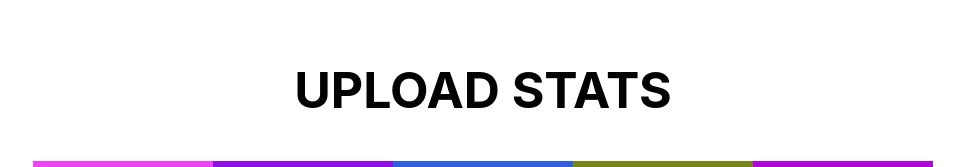
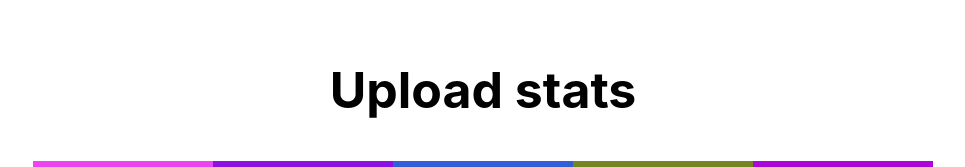
Before and after one commit to Ionytch/goit-react-hw-01-components, a React (Create React App) app: page / in a window 1280 px wide. Shown: the part 782-949 px from the top of the page, without its empty margins (157-1122 px from the left). Built offline with nearby package versions, Linux system fonts and the light colour scheme.

Commit message:
propTypes added

```diff
--- a/package.json
+++ b/package.json
@@ -37,5 +37,8 @@
       "last 1 firefox version",
       "last 1 safari version"
     ]
+  },
+  "devDependencies": {
+    "prop-types": "^15.8.1"
   }
 }
--- a/src/Friend/Friends.js
+++ b/src/Friend/Friends.js
@@ -1,6 +1,8 @@
 import { FriendCard } from "Friend/FriendCard";
 import { FriendsListStyle } from "./Friends.styled";
 import { ListFriend } from "./Friends.styled";
+import PropTypes from "prop-types";
+
 
 export const FriendList = ({ friends }) => {
     return (
@@ -11,3 +13,7 @@ export const FriendList = ({ friends }) => {
         </FriendsListStyle>
     )
 }
+
+FriendList.propTypes = {
+    friends: PropTypes.string.isRequired,
+  };
--- a/src/Stats/Data.js
+++ b/src/Stats/Data.js
@@ -2,10 +2,11 @@ import { StatsItem } from "Stats/StatsItem";
 import { StatListStyle } from "./Data.styled";
 import { TitleStyle } from "./Data.styled";
 import { StatisticStyle } from "./Data.styled";
+import PropTypes from "prop-types";
 
-export const Statistics = ({ stats }) => {
+export const Statistics = ({title, stats }) => {
     return (<StatisticStyle>
-        <TitleStyle>UPLOAD STATS</TitleStyle>
+      <TitleStyle> { title}</TitleStyle>
         <StatListStyle>
 
         {
@@ -17,3 +18,9 @@ export const Statistics = ({ stats }) => {
     )
 
 }
+
+
+Statistics.propTypes = {
+  title: PropTypes.string,
+  stats: PropTypes.string.isRequired,
+    };
--- a/src/Stats/StatsItem.js
+++ b/src/Stats/StatsItem.js
@@ -1,6 +1,7 @@
 import { StatItemStyle } from "./Data.styled";
 import { LableStatStyle } from "./Data.styled";
 import { PercentStyle } from "./Data.styled";
+import PropTypes from "prop-types";
 
 export const StatsItem = ({ data: { label, percentage } }) => {
     return(
@@ -11,3 +12,8 @@ export const StatsItem = ({ data: { label, percentage } }) => {
 
     )
 }
+
+StatsItem.propTypes = {
+    label: PropTypes.string.isRequired,
+    percentage:PropTypes.number.isRequired,
+    };
--- a/src/Transaction/Transaction.js
+++ b/src/Transaction/Transaction.js
@@ -3,6 +3,7 @@ import { TableStyle } from "./Transaction.styled";
 import { ThStyle } from "./Transaction.styled";
 import { TheadStyle } from "./Transaction.styled";
 import { TrTableStyle } from "./Transaction.styled";
+import PropTypes from "prop-types";
 
 
 export const TransactionHistory = ({items}) => {
@@ -20,3 +21,7 @@ export const TransactionHistory = ({items}) => {
     </TableStyle>
     )
 }
+
+TransactionHistory.propTypes = {
+  items: PropTypes.string.isRequired,
+  };
--- a/src/components/App.jsx
+++ b/src/components/App.jsx
@@ -27,7 +27,7 @@ export const App = () => {
     avatar={user.avatar}
     stats={user.stats}
       />
-      <Statistics stats={data} />
+      <Statistics title="Upload stats" stats={data} />
       <FriendList friends={friends} />
       <TransactionHistory items={transactions} />
     </FriendsListStyle>
```
Also changed, not shown: src/Friend/FriendCard.js (+7 -0 lines), src/Transaction/TransactionItem.js (+7 -0 lines), src/User/User.js (+9 -0 lines), 1 other file (tests, documents, lock files or other folders).
